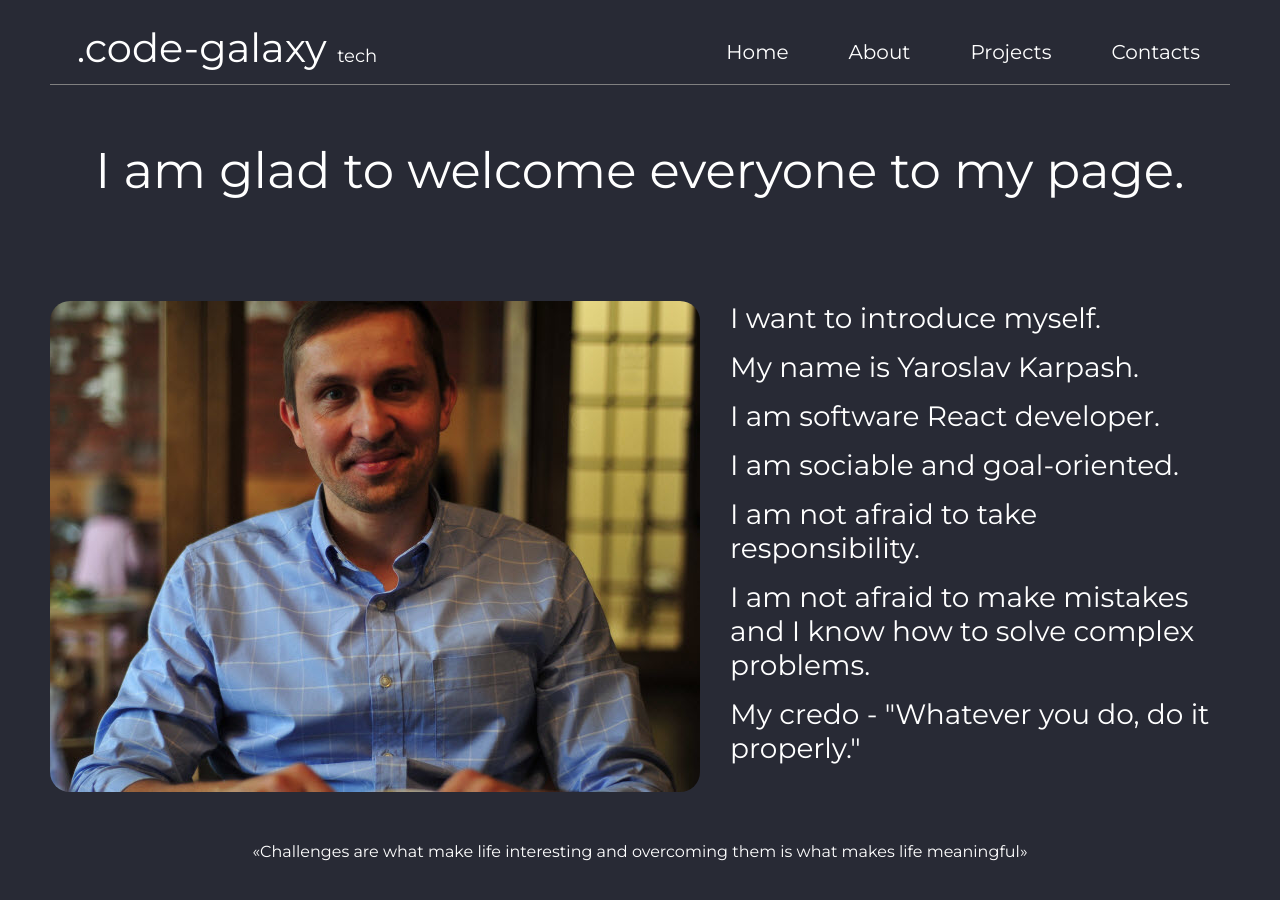
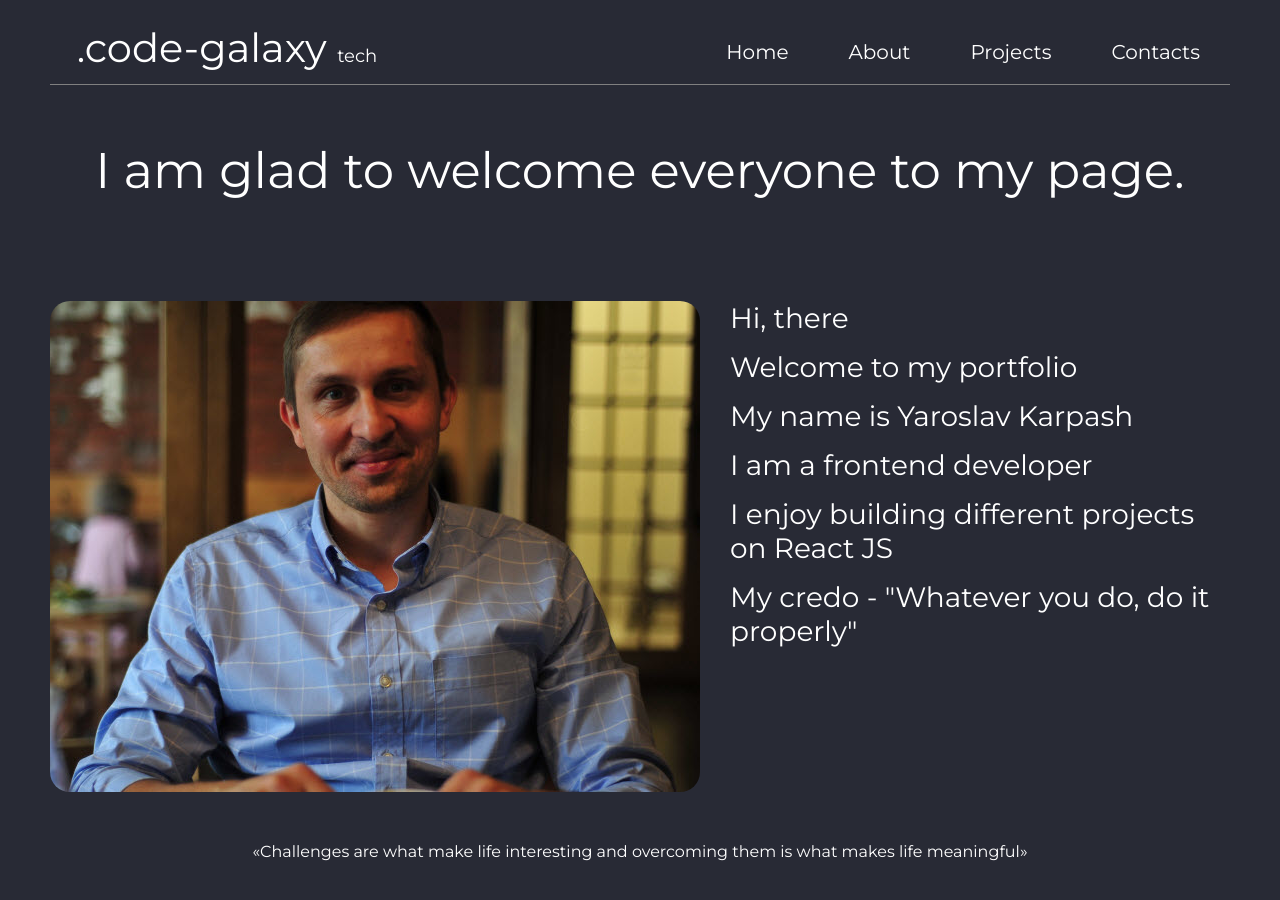
Before and after one commit to code-galaxy/react-site, a React (Create React App) app: page / in a window 1280 px wide. Shown: the top 900 px of the page. Built offline with nearby package versions, Linux system fonts and the light colour scheme.

Commit message:
cnahged element Home (description)

```diff
--- a/src/Home/Home.js
+++ b/src/Home/Home.js
@@ -7,18 +7,17 @@ export default function Home() {
          <div className="home-congratulation">I am glad to welcome everyone to my page.</div>
          <div className='home-container'>
 
-         <div className='home-my-foto' >
-            {/* <img className='my-foto' src={my_foto} alt="Yaroslav Karpash" title='Yaroslav' /> */}
-         </div>
-         <div className='home-me-info'>
-            <p> I want to introduce myself.</p>
-               <p>My name is Yaroslav Karpash. </p>
-               <p>I am software React developer.</p>
-               <p>I am sociable and goal-oriented.</p>
-               <p>I am not afraid to take responsibility. </p>
-               <p>I am not afraid to make mistakes and I know how to solve complex problems.</p>
-               <p>My credo - "Whatever you do, do it properly."</p>
-         </div>
+            <div className='home-my-foto' >
+               {/* <img className='my-foto' src={my_foto} alt="Yaroslav Karpash" title='Yaroslav' /> */}
+            </div>
+            <div className='home-me-info'>
+               <p>Hi, there</p>
+               <p>Welcome to my portfolio</p>
+               <p>My name is Yaroslav Karpash</p>
+               <p>I am a frontend developer</p>
+               <p>I enjoy building different projects on React JS</p>
+               <p>My credo - "Whatever you do, do it properly"</p>
+            </div>
          </div>
          <div><p>«Challenges are what make life interesting and overcoming them is what makes life meaningful»</p></div>
       </div>
```
